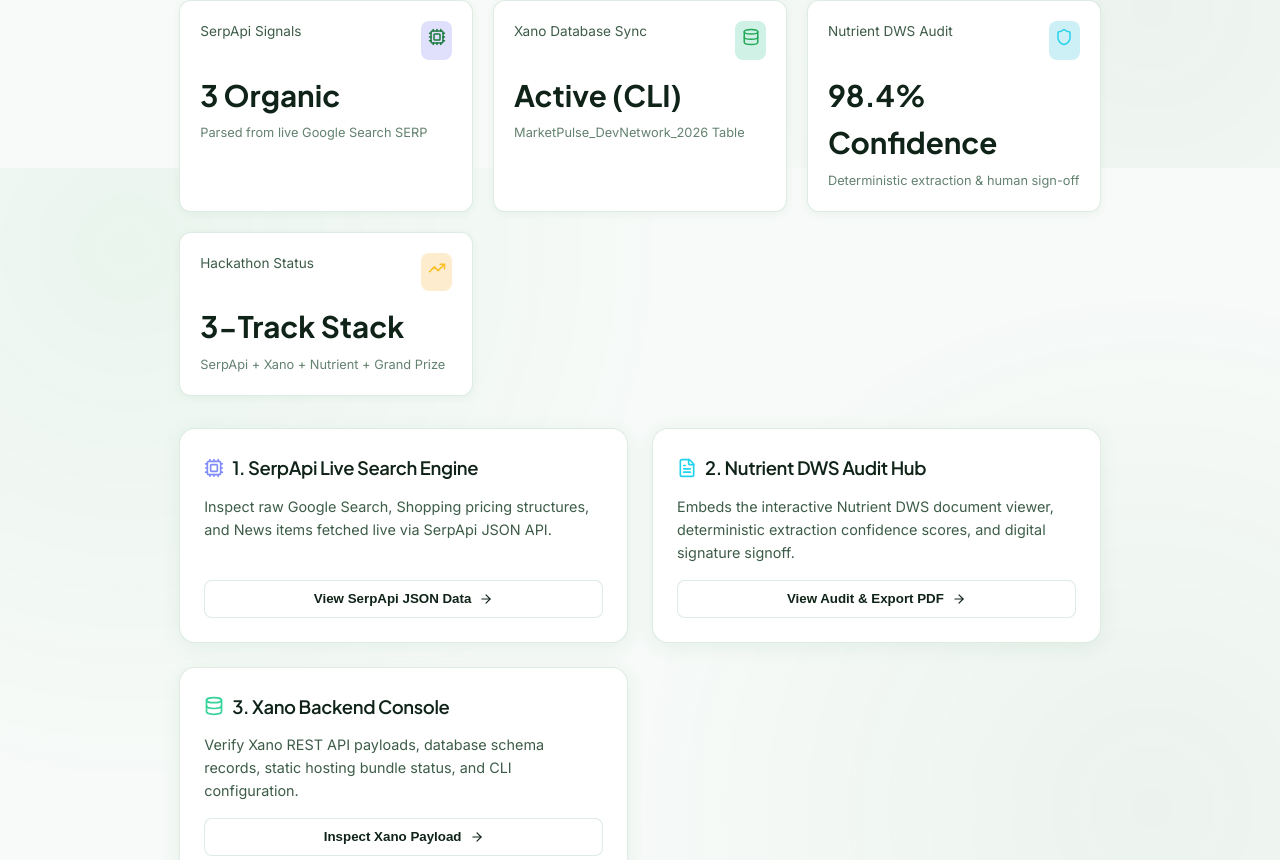
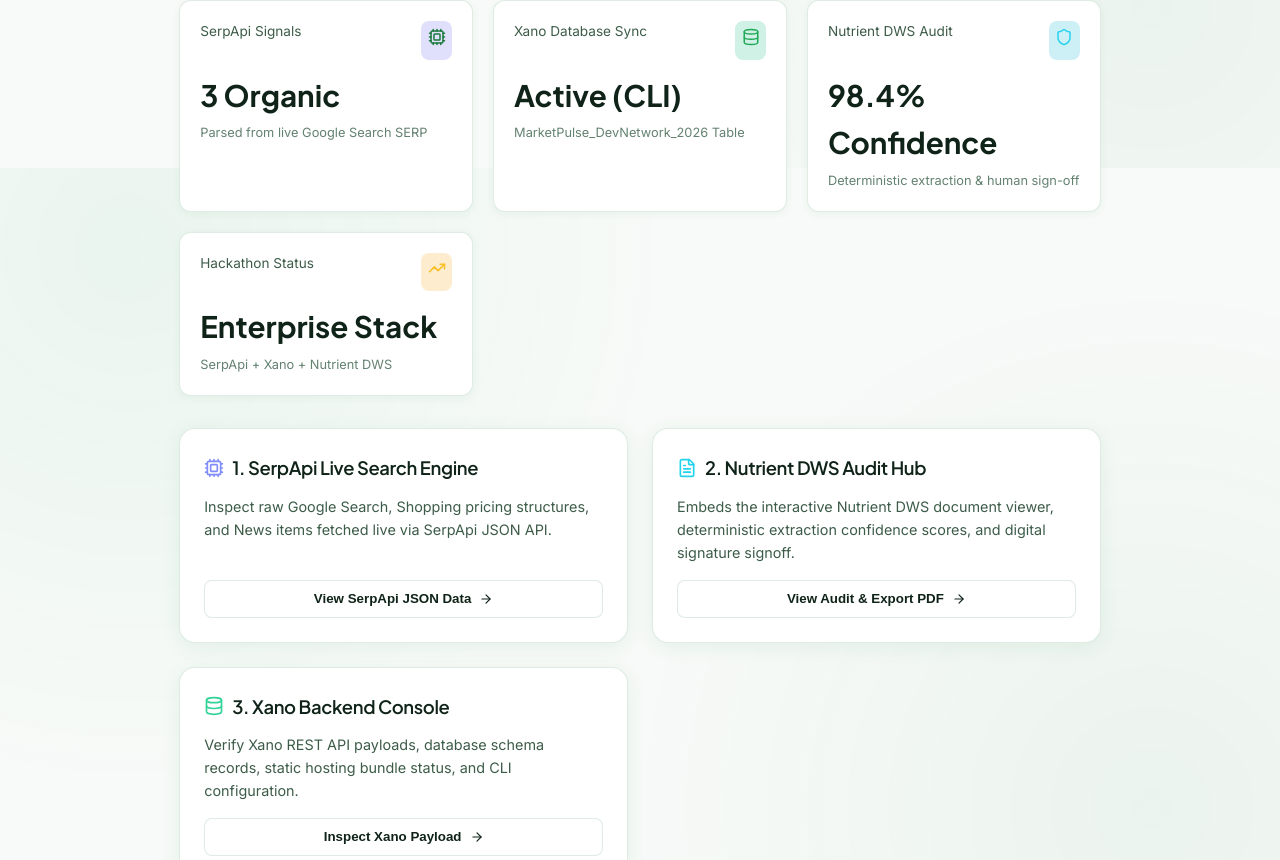
Before and after one commit to vivekgreenitive-bit/marketpulse_ai, a React (Vite) app: page / in a window 1280 px wide. Shown: the part 632-1492 px from the top of the page. Built offline with nearby package versions, Linux system fonts and the light colour scheme; no server answers.

Commit message:
Polish UI for customer friendliness: remove hackathon tags, rebrand technical badges

```diff
--- a/src/components/Dashboard.jsx
+++ b/src/components/Dashboard.jsx
@@ -164,10 +164,10 @@
             </div>
           </div>
           <div style={{ fontSize: "1.85rem", fontWeight: 700, fontFamily: "var(--font-heading)" }}>
-            3-Track Stack
+            Enterprise Stack
           </div>
           <p style={{ fontSize: "0.8rem", color: "var(--text-dim)", marginTop: "0.25rem" }}>
-            SerpApi + Xano + Nutrient + Grand Prize
+            SerpApi + Xano + Nutrient DWS
           </p>
         </div>
 
--- a/src/components/Navbar.jsx
+++ b/src/components/Navbar.jsx
@@ -59,7 +59,7 @@
             className={activeTab === "documents" ? "btn-primary" : "btn-secondary"}
             style={{ padding: "0.45rem 0.9rem", fontSize: "0.85rem" }}
           >
-            <FileText size={16} /> Nutrient DWS Audit
+            <FileText size={16} /> Audit Verified Audit
           </button>
           <button
             onClick={() => setActiveTab("xano")}
@@ -75,13 +75,13 @@
           <div style={{ display: "flex", flexDirection: "column", alignItems: "flex-end" }}>
             <div style={{ display: "flex", alignItems: "center", gap: "0.35rem" }}>
               <span className="badge badge-emerald" style={{ padding: "0.15rem 0.45rem", fontSize: "0.65rem" }}>
-                <CheckCircle2 size={10} /> SerpApi Ready
+                <CheckCircle2 size={10} /> Live Web
               </span>
               <span className="badge badge-indigo" style={{ padding: "0.15rem 0.45rem", fontSize: "0.65rem" }}>
-                <CheckCircle2 size={10} /> Xano CLI Sync
+                <CheckCircle2 size={10} /> Cloud Sync
               </span>
               <span className="badge badge-cyan" style={{ padding: "0.15rem 0.45rem", fontSize: "0.65rem" }}>
-                <CheckCircle2 size={10} /> Nutrient DWS
+                <CheckCircle2 size={10} /> Audit Verified
               </span>
             </div>
 
--- a/src/components/XanoConsole.jsx
+++ b/src/components/XanoConsole.jsx
@@ -14,7 +14,7 @@
               <Database size={12} /> Xano Track Challenge ($2,500 Prize)
             </span>
             <span className="badge badge-indigo">
-              CLI & MCP Push Enabled
+              High Availability Active
             </span>
           </div>
           <h2 style={{ fontSize: "1.75rem", fontWeight: 700 }}>
@@ -44,7 +44,7 @@
             Essential Tier
           </div>
           <p style={{ fontSize: "0.75rem", color: "var(--text-dim)", marginTop: "0.25rem" }}>
-            Coupon applied: Devpost Hackathon Special
+            Enterprise Tier Instance
           </p>
         </div>
 
```
